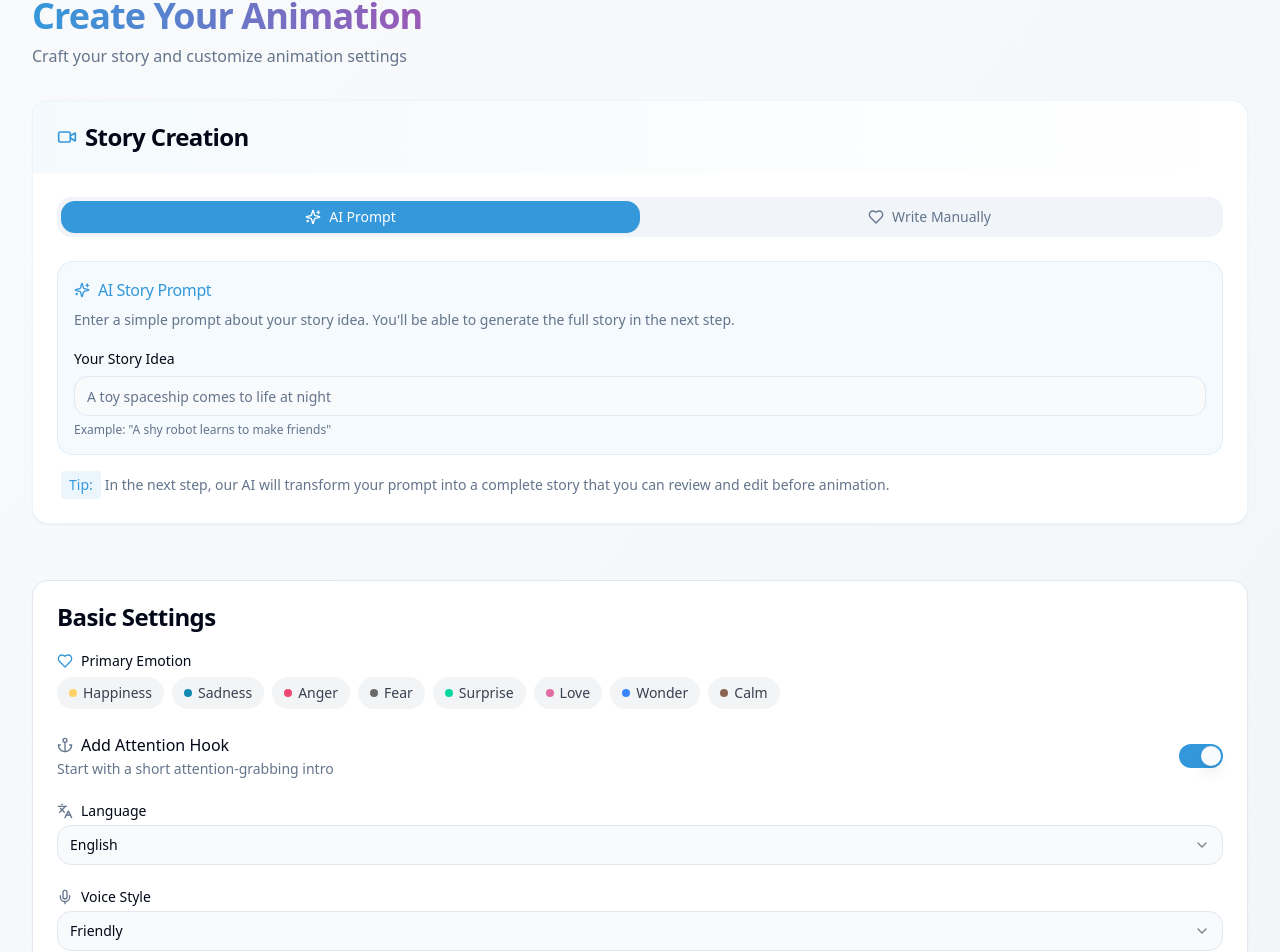
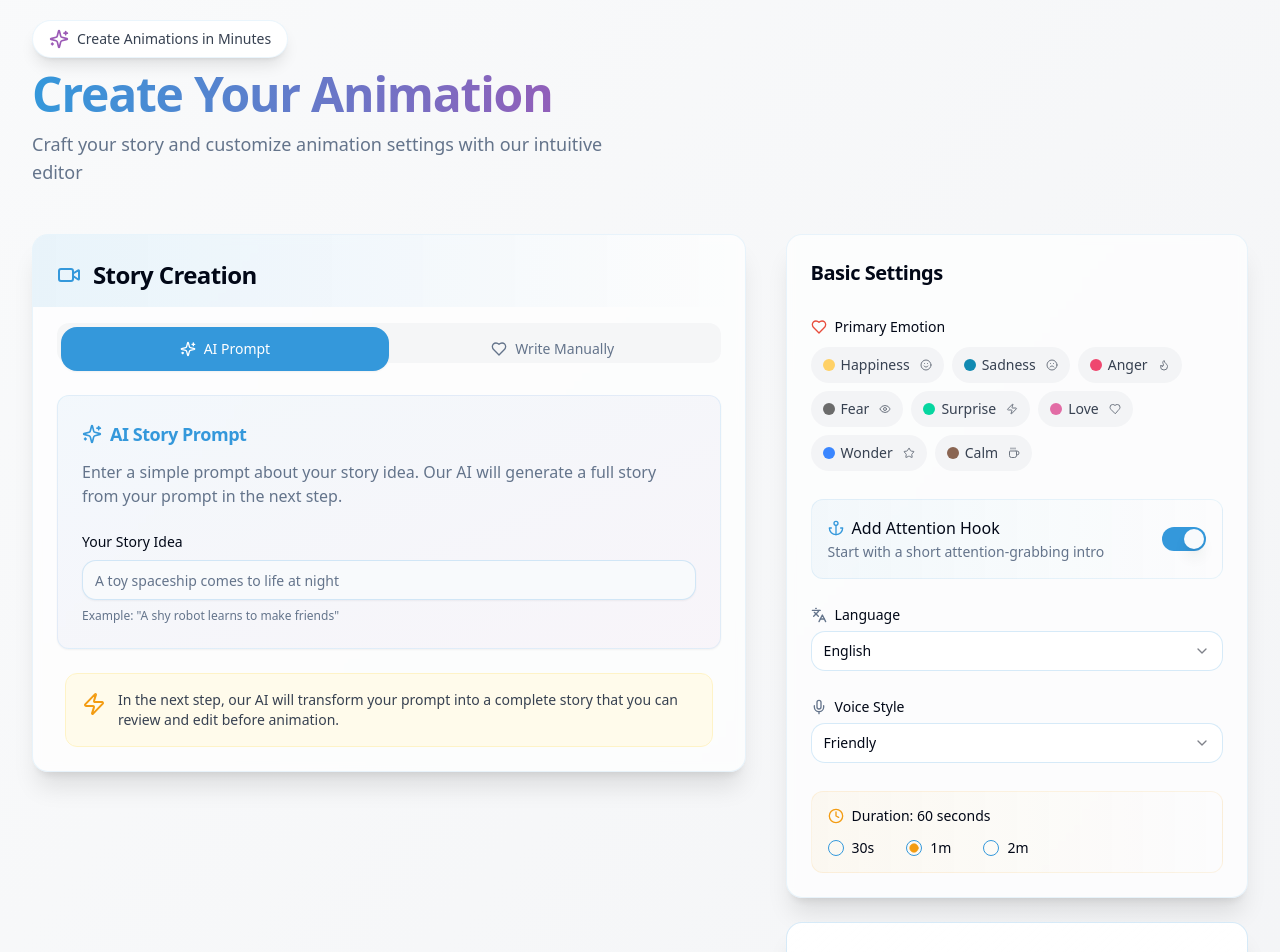
Before and after one commit to seshasain/shortshive-c5611e94, a React (Vite) app: page /build-story in a window 1280 px wide. Shown: the part 109-1061 px from the top of the page. Built offline with nearby package versions, Linux system fonts and the light colour scheme.

Commit message:
Refactor: Improve StoryBuilder UI
Improve the UI of the StoryBuilder view with better spacing and a vibrant color scheme.

```diff
--- a/src/pages/StoryBuilder.tsx
+++ b/src/pages/StoryBuilder.tsx
@@ -1,3 +1,4 @@
+
 import React, { useState } from 'react';
 import { motion } from 'framer-motion';
 import { useNavigate } from 'react-router-dom';
@@ -18,14 +19,14 @@ import { Tabs, TabsContent, TabsList, TabsTrigger } from '@/components/ui/tabs';
 import { Switch } from '@/components/ui/switch';
 
 const emotions = [
-  { name: 'Happiness', color: '#FFD166' },
-  { name: 'Sadness', color: '#118AB2' },
-  { name: 'Anger', color: '#EF476F' },
-  { name: 'Fear', color: '#6B6B6B' },
-  { name: 'Surprise', color: '#06D6A0' },
-  { name: 'Love', color: '#E26CA5' },
-  { name: 'Wonder', color: '#3A86FF' },
-  { name: 'Calm', color: '#8A6552' }
+  { name: 'Happiness', color: '#FFD166', icon: <Smile className="h-3 w-3" /> },
+  { name: 'Sadness', color: '#118AB2', icon: <Frown className="h-3 w-3" /> },
+  { name: 'Anger', color: '#EF476F', icon: <FlameIcon className="h-3 w-3" /> },
+  { name: 'Fear', color: '#6B6B6B', icon: <Eye className="h-3 w-3" /> },
+  { name: 'Surprise', color: '#06D6A0', icon: <Zap className="h-3 w-3" /> },
+  { name: 'Love', color: '#E26CA5', icon: <Heart className="h-3 w-3" /> },
+  { name: 'Wonder', color: '#3A86FF', icon: <Star className="h-3 w-3" /> },
+  { name: 'Calm', color: '#8A6552', icon: <Coffee className="h-3 w-3" /> }
 ];
 
 const storyPromptExamples = [
@@ -79,102 +80,139 @@ const StoryBuilder = () => {
 
   return (
     <DashboardLayout>
-      <div className="container-custom py-10">
+      <div className="container-custom py-16">
+        {/* Animated background elements */}
+        <div className="absolute top-0 right-0 -z-10 w-full h-full overflow-hidden">
+          <motion.div
+            animate={{
+              y: [0, -25, 0],
+              opacity: [0.08, 0.15, 0.08]
+            }}
+            transition={{ duration: 12, repeat: Infinity, ease: "easeInOut" }}
+            className="absolute top-40 right-10 w-96 h-96 rounded-full bg-pixar-orange/20 blur-3xl"
+          />
+          <motion.div
+            animate={{
+              y: [0, 25, 0],
+              opacity: [0.07, 0.12, 0.07]
+            }}
+            transition={{ duration: 10, repeat: Infinity, ease: "easeInOut", delay: 1 }}
+            className="absolute bottom-20 left-10 w-[500px] h-[500px] rounded-full bg-pixar-blue/20 blur-3xl"
+          />
+        </div>
+
         <motion.div
           initial={{ opacity: 0, y: -20 }}
           animate={{ opacity: 1, y: 0 }}
           transition={{ duration: 0.5 }}
-          className="flex flex-col md:flex-row justify-between items-start md:items-center mb-8"
+          className="flex flex-col md:flex-row justify-between items-start md:items-center mb-12"
         >
           <div>
-            <h1 className="text-3xl md:text-4xl font-bold mb-2 pixar-text-gradient">Create Your Animation</h1>
-            <p className="text-muted-foreground">Craft your story and customize animation settings</p>
+            <motion.div
+              initial={{ opacity: 0, scale: 0.96 }}
+              animate={{ opacity: 1, scale: 1 }}
+              transition={{ duration: 0.5, delay: 0.1 }}
+              className="inline-block mb-3 px-4 py-2 rounded-full bg-white shadow-lg backdrop-blur-sm border border-pixar-blue/10"
+            >
+              <div className="flex items-center space-x-2">
+                <Sparkles className="h-5 w-5 text-pixar-purple" />
+                <span className="text-sm font-medium text-gray-700">Create Animations in Minutes</span>
+              </div>
+            </motion.div>
+            <h1 className="text-4xl md:text-5xl font-extrabold mb-3 pixar-text-gradient tracking-tight">Create Your Animation</h1>
+            <p className="text-lg text-muted-foreground max-w-xl">Craft your story and customize animation settings with our intuitive editor</p>
           </div>
         </motion.div>
 
-        <div className="grid grid-cols-1 gap-8">
-          {/* Story Input Section */}
+        <div className="grid grid-cols-1 lg:grid-cols-5 gap-10">
+          {/* Story Input Section - 3 columns */}
           <motion.div
             initial={{ opacity: 0, x: -20 }}
             animate={{ opacity: 1, x: 0 }}
             transition={{ duration: 0.6 }}
+            className="lg:col-span-3"
           >
-            <Card className="mb-6 overflow-hidden border-pixar-blue/10">
-              <CardHeader className="bg-gradient-to-r from-pixar-blue/5 to-transparent">
-                <CardTitle className="flex items-center">
-                  <VideoIcon className="mr-2 h-5 w-5 text-pixar-blue" />
+            <Card className="mb-6 overflow-hidden border-pixar-blue/10 bg-white/70 backdrop-blur-sm shadow-xl rounded-2xl">
+              <CardHeader className="bg-gradient-to-r from-pixar-blue/10 to-transparent pb-4 pt-6">
+                <CardTitle className="flex items-center text-2xl">
+                  <VideoIcon className="mr-3 h-6 w-6 text-pixar-blue" />
                   Story Creation
                 </CardTitle>
               </CardHeader>
-              <CardContent className="pt-6">
+              <CardContent className="p-6 pt-4">
                 <Tabs defaultValue="generate" className="w-full">
-                  <TabsList className="grid grid-cols-2 w-full mb-6">
-                    <TabsTrigger value="generate" className="data-[state=active]:bg-pixar-blue data-[state=active]:text-white rounded-md">
+                  <TabsList className="grid grid-cols-2 w-full mb-8 p-1 bg-gray-100/80 rounded-xl">
+                    <TabsTrigger value="generate" className="data-[state=active]:bg-pixar-blue data-[state=active]:text-white rounded-lg py-3 transition-all">
                       <Sparkles className="mr-2 h-4 w-4" />
                       AI Prompt
                     </TabsTrigger>
-                    <TabsTrigger value="manual" className="data-[state=active]:bg-pixar-blue data-[state=active]:text-white rounded-md">
+                    <TabsTrigger value="manual" className="data-[state=active]:bg-pixar-blue data-[state=active]:text-white rounded-lg py-3 transition-all">
                       <Heart className="mr-2 h-4 w-4" />
                       Write Manually
                     </TabsTrigger>
                   </TabsList>
 
-                  <TabsContent value="generate" className="space-y-4 mt-2">
-                    <div className="bg-pixar-blue/5 rounded-lg p-4 border border-pixar-blue/10">
-                      <h3 className="font-medium text-pixar-blue flex items-center mb-2">
-                        <Sparkles className="h-4 w-4 mr-2" />
+                  <TabsContent value="generate" className="space-y-6 mt-2">
+                    <div className="bg-gradient-to-br from-pixar-blue/5 to-pixar-purple/5 rounded-xl p-6 border border-pixar-blue/10 shadow-sm">
+                      <h3 className="font-semibold text-pixar-blue flex items-center mb-3 text-lg">
+                        <Sparkles className="h-5 w-5 mr-2" />
                         AI Story Prompt
                       </h3>
-                      <p className="text-sm text-muted-foreground mb-4">
-                        Enter a simple prompt about your story idea. You'll be able to generate the full story in the next step.
+                      <p className="text-muted-foreground mb-6">
+                        Enter a simple prompt about your story idea. Our AI will generate a full story from your prompt in the next step.
                       </p>
 
-                      <div className="space-y-4">
+                      <div className="space-y-5">
                         <div>
-                          <Label htmlFor="story-prompt" className="text-sm font-medium">Your Story Idea</Label>
-                          <div className="mt-1.5">
+                          <Label htmlFor="story-prompt" className="text-sm font-medium mb-2 block">Your Story Idea</Label>
+                          <div>
                             <Input
                               id="story-prompt"
                               placeholder={storyPromptExamples[currentExample]}
                               value={promptInput}
                               onChange={(e) => setPromptInput(e.target.value)}
+                              className="border-pixar-blue/20 focus:border-pixar-blue transition-all duration-300 shadow-sm text-base"
                             />
                           </div>
-                          <p className="text-xs text-muted-foreground mt-1.5">
+                          <p className="text-xs text-muted-foreground mt-2">
                             Example: "A shy robot learns to make friends"
                           </p>
                         </div>
                       </div>
                     </div>
 
-                    <div className="mt-4 px-1">
-                      <p className="text-sm text-muted-foreground">
-                        <span className="inline-block bg-pixar-blue/10 px-2 py-1 rounded text-pixar-blue mr-1">Tip:</span>
-                        In the next step, our AI will transform your prompt into a complete story that you can review and edit before animation.
-                      </p>
+                    <div className="px-2">
+                      <div className="flex items-start p-4 rounded-xl bg-amber-50 border border-amber-100">
+                        <Zap className="h-6 w-6 text-pixar-orange mr-3 mt-0.5 flex-shrink-0" />
+                        <p className="text-sm text-gray-700">
+                          In the next step, our AI will transform your prompt into a complete story that you can review and edit before animation.
+                        </p>
+                      </div>
                     </div>
                   </TabsContent>
 
                   <TabsContent value="manual" className="space-y-4 mt-2">
                     <div>
-                      <Label htmlFor="manual-story" className="flex items-center">
-                        <Heart className="mr-2 h-4 w-4 text-pixar-red" />
+                      <Label htmlFor="manual-story" className="flex items-center text-lg mb-2">
+                        <Heart className="mr-2 h-5 w-5 text-pixar-red" />
                         Your Story
                       </Label>
                       <Textarea
                         id="manual-story"
                         placeholder="Once upon a time..."
-                        className="min-h-[250px] mt-1.5"
+                        className="min-h-[300px] mt-1.5 border-pixar-blue/20 focus:border-pixar-blue shadow-sm text-base"
                         value={storyInput}
                         onChange={(e) => setStoryInput(e.target.value)}
                       />
-                      <div className="flex justify-between items-center mt-2">
+                      <div className="flex justify-between items-center mt-3">
                         <p className="text-sm text-muted-foreground">
                           Write your story in as much detail as possible for the best animation results.
                         </p>
-                        <p className="text-xs text-pixar-blue">
-                          {storyInput.length} characters
-                        </p>
+                        <div className="px-3 py-1 bg-pixar-blue/10 rounded-full">
+                          <p className="text-xs text-pixar-blue font-medium">
+                            {storyInput.length} characters
+                          </p>
+                        </div>
                       </div>
                     </div>
                   </TabsContent>
@@ -183,21 +221,22 @@ const StoryBuilder = () => {
             </Card>
           </motion.div>
 
-          {/* Settings Panel */}
+          {/* Settings Panel - 2 columns */}
           <motion.div
             initial={{ opacity: 0, x: 20 }}
             animate={{ opacity: 1, x: 0 }}
             transition={{ duration: 0.6, delay: 0.1 }}
+            className="lg:col-span-2"
           >
-            <Card>
-              <CardHeader>
-                <CardTitle>Basic Settings</CardTitle>
+            <Card className="bg-white/70 backdrop-blur-sm shadow-xl rounded-2xl border-pixar-blue/10 mb-6">
+              <CardHeader className="pb-2 pt-6">
+                <CardTitle className="text-xl">Basic Settings</CardTitle>
               </CardHeader>
-              <CardContent className="space-y-6">
+              <CardContent className="space-y-7 p-6">
                 {/* Emotion Selection */}
                 <div>
-                  <Label className="block mb-2 flex items-center">
-                    <Heart className="mr-2 h-4 w-4 text-pixar-blue" />
+                  <Label className="block mb-3 flex items-center font-medium">
+                    <Heart className="mr-2 h-4 w-4 text-pixar-red" />
                     Primary Emotion
                   </Label>
                   <div className="flex flex-wrap gap-2">
@@ -206,18 +245,19 @@ const StoryBuilder = () => {
                         key={emotion.name}
                         type="button"
                         onClick={() => setSelectedEmotion(emotion.name)}
-                        className={`px-3 py-1.5 rounded-full text-sm transition-all ${
+                        className={`px-3 py-2 rounded-full text-sm transition-all ${
                           selectedEmotion === emotion.name
-                            ? 'bg-gray-900 text-white font-medium'
+                            ? 'bg-gradient-to-r from-gray-800 to-gray-900 text-white font-medium shadow-md transform scale-105'
                             : 'bg-gray-100 text-gray-700 hover:bg-gray-200'
                         }`}
                       >
                         <div className="flex items-center gap-1.5">
                           <div
-                            className="w-2 h-2 rounded-full"
+                            className="w-3 h-3 rounded-full"
                             style={{ backgroundColor: emotion.color }}
                           />
-                          {emotion.name}
+                          <span>{emotion.name}</span>
+                          <span className="ml-1 opacity-70">{emotion.icon}</span>
                         </div>
                       </button>
                     ))}
@@ -225,10 +265,10 @@ const StoryBuilder = () => {
                 </div>
 
                 {/* Hook Option */}
-                <div className="flex items-center justify-between">
+                <div className="flex items-center justify-between p-4 rounded-xl bg-gradient-to-r from-pixar-blue/5 to-transparent border border-pixar-blue/10">
                   <div className="space-y-0.5">
-                    <Label className="text-base flex items-center">
-                      <Anchor className="mr-2 h-4 w-4 text-muted-foreground" />
+                    <Label className="text-base flex items-center font-medium">
+                      <Anchor className="mr-2 h-4 w-4 text-pixar-blue" />
                       Add Attention Hook
                     </Label>
                     <p className="text-sm text-muted-foreground">
@@ -239,17 +279,18 @@ const StoryBuilder = () => {
                     checked={addHook}
                     onCheckedChange={setAddHook}
                     aria-label="Add hook to video"
+                    className="data-[state=checked]:bg-pixar-blue"
                   />
                 </div>
 
                 {/* Language Selection */}
                 <div>
-                  <Label htmlFor="language" className="flex items-center">
+                  <Label htmlFor="language" className="flex items-center font-medium mb-2">
                     <Languages className="mr-2 h-4 w-4 text-muted-foreground" />
                     Language
                   </Label>
                   <Select value={language} onValueChange={setLanguage}>
-                    <SelectTrigger className="mt-1.5">
+                    <SelectTrigger className="bg-white border-pixar-blue/20">
                       <SelectValue placeholder="Select language" />
                     </SelectTrigger>
                     <SelectContent>
@@ -265,12 +306,12 @@ const StoryBuilder = () => {
 
                 {/* Voice Style */}
                 <div>
-                  <Label htmlFor="voice" className="flex items-center">
+                  <Label htmlFor="voice" className="flex items-center font-medium mb-2">
                     <Mic className="mr-2 h-4 w-4 text-muted-foreground" />
                     Voice Style
                   </Label>
                   <Select value={voiceStyle} onValueChange={setVoiceStyle}>
-                    <SelectTrigger className="mt-1.5">
+                    <SelectTrigger className="bg-white border-pixar-blue/20">
                       <SelectValue placeholder="Select voice style" />
                     </SelectTrigger>
                     <SelectContent>
@@ -284,24 +325,24 @@ const StoryBuilder = () => {
                 </div>
 
                 {/* Duration Slider */}
-                <div>
-                  <Label className="flex items-center">
-                    <Clock className="mr-2 h-4 w-4 text-muted-foreground" />
+                <div className="p-4 rounded-xl bg-gradient-to-r from-pixar-orange/5 to-transparent border border-pixar-orange/10">
+                  <Label className="flex items-center font-medium mb-3">
+                    <Clock className="mr-2 h-4 w-4 text-pixar-orange" />
                     Duration: {duration} seconds
                   </Label>
-                  <div className="pt-2">
-                    <RadioGroup value={duration} onValueChange={setDuration} className="flex space-x-4">
+                  <div className="pt-1">
+                    <RadioGroup value={duration} onValueChange={setDuration} className="flex space-x-6">
                       <div className="flex items-center space-x-2">
-                        <RadioGroupItem value="30" id="duration-30" />
-                        <Label htmlFor="duration-30">30s</Label>
+                        <RadioGroupItem value="30" id="duration-30" className="text-pixar-orange" />
+                        <Label htmlFor="duration-30" className="font-medium">30s</Label>
                       </div>
                       <div className="flex items-center space-x-2">
-                        <RadioGroupItem value="60" id="duration-60" />
-                        <Label htmlFor="duration-60">1m</Label>
+                        <RadioGroupItem value="60" id="duration-60" className="text-pixar-orange" />
+                        <Label htmlFor="duration-60" className="font-medium">1m</Label>
                       </div>
                       <div className="flex items-center space-x-2">
-                        <RadioGroupItem value="120" id="duration-120" />
-                        <Label htmlFor="duration-120">2m</Label>
+                        <RadioGroupItem value="120" id="duration-120" className="text-pixar-orange" />
+                        <Label htmlFor="duration-120" className="font-medium">2m</Label>
                       </div>
                     </RadioGroup>
                   </div>
@@ -310,16 +351,16 @@ const StoryBuilder = () => {
             </Card>
 
             {/* Summary Card */}
-            <Card className="mt-6 border-pixar-blue/30">
-              <CardHeader className="pb-2">
-                <CardTitle className="text-lg flex items-center">
-                  <ArrowRight className="mr-2 h-4 w-4 text-pixar-blue" />
+            <Card className="mb-6 bg-gradient-to-br from-white/90 to-white/50 backdrop-blur-xl shadow-xl rounded-2xl border-pixar-blue/20">
+              <CardHeader className="pb-2 pt-6">
+                <CardTitle className="text-xl flex items-center">
+                  <ArrowRight className="mr-2 h-5 w-5 text-pixar-blue" />
                   Summary
                 </CardTitle>
               </CardHeader>
               <CardContent>
                 <div className="space-y-3 text-sm">
-                  <div className="grid grid-cols-2 gap-x-4 gap-y-2">
+                  <div className="grid grid-cols-2 gap-x-4 gap-y-3">
                     <div className="text-muted-foreground">Story Type:</div>
                     <div className="font-medium">
                       {promptInput ? 'AI-Assisted' : storyInput ? 'Manual' : 'Not started'}
@@ -336,7 +377,17 @@ const StoryBuilder = () => {
 
                     <div className="text-muted-foreground">Primary Emotion:</div>
                     <div className="font-medium">
-                      {selectedEmotion ? selectedEmotion : 'Not selected'}
+                      {selectedEmotion ? (
+                        <span className="flex items-center">
+                          <span
+                            className="w-2 h-2 rounded-full mr-1.5"
+                            style={{
+                              backgroundColor: emotions.find(e => e.name === selectedEmotion)?.color
+                            }}
+                          />
+                          {selectedEmotion}
+                        </span>
+                      ) : 'Not selected'}
                     </div>
 
                     <div className="text-muted-foreground">Language:</div>
@@ -352,9 +403,9 @@ const StoryBuilder = () => {
                     <div className="font-medium">{addHook ? 'Yes' : 'No'}</div>
                   </div>
 
-                  <div className="bg-gray-50 p-3 rounded-md mt-4 border border-gray-200">
-                    <div className="text-muted-foreground mb-1 text-xs">Next Step Preview:</div>
-                    <div className="text-xs">
+                  <div className="bg-gradient-to-r from-blue-50 to-blue-100/50 p-4 rounded-xl mt-5 border border-blue-200/50">
+                    <div className="text-pixar-blue font-medium mb-1 text-xs">Next Step Preview:</div>
+                    <div className="text-sm text-gray-700">
                       {promptInput
                         ? `Your prompt "${promptInput.substring(0, 40)}${promptInput.length > 40 ? '...' : ''}" will be used to generate a full story.`
                         : storyInput
@@ -375,13 +426,13 @@ const StoryBuilder = () => {
               <Button
                 onClick={handleContinue}
                 disabled={!promptInput && !storyInput}
-                className="w-full bg-pixar-blue text-white hover:bg-pixar-darkblue pixar-button"
+                className="w-full bg-gradient-to-r from-pixar-blue to-pixar-purple text-white hover:from-pixar-darkblue hover:to-pixar-purple pixar-button rounded-xl py-6 text-lg font-medium shadow-lg hover:shadow-xl"
               >
                 Continue to Story Refinement
-                <ArrowRight className="ml-2 h-4 w-4" />
+                <ArrowRight className="ml-2 h-5 w-5" />
               </Button>
               {!promptInput && !storyInput && (
-                <p className="text-center text-red-500 text-xs mt-2">
+                <p className="text-center text-red-500 text-xs mt-3">
                   Please enter a story prompt or write a story manually to continue
                 </p>
               )}
```
